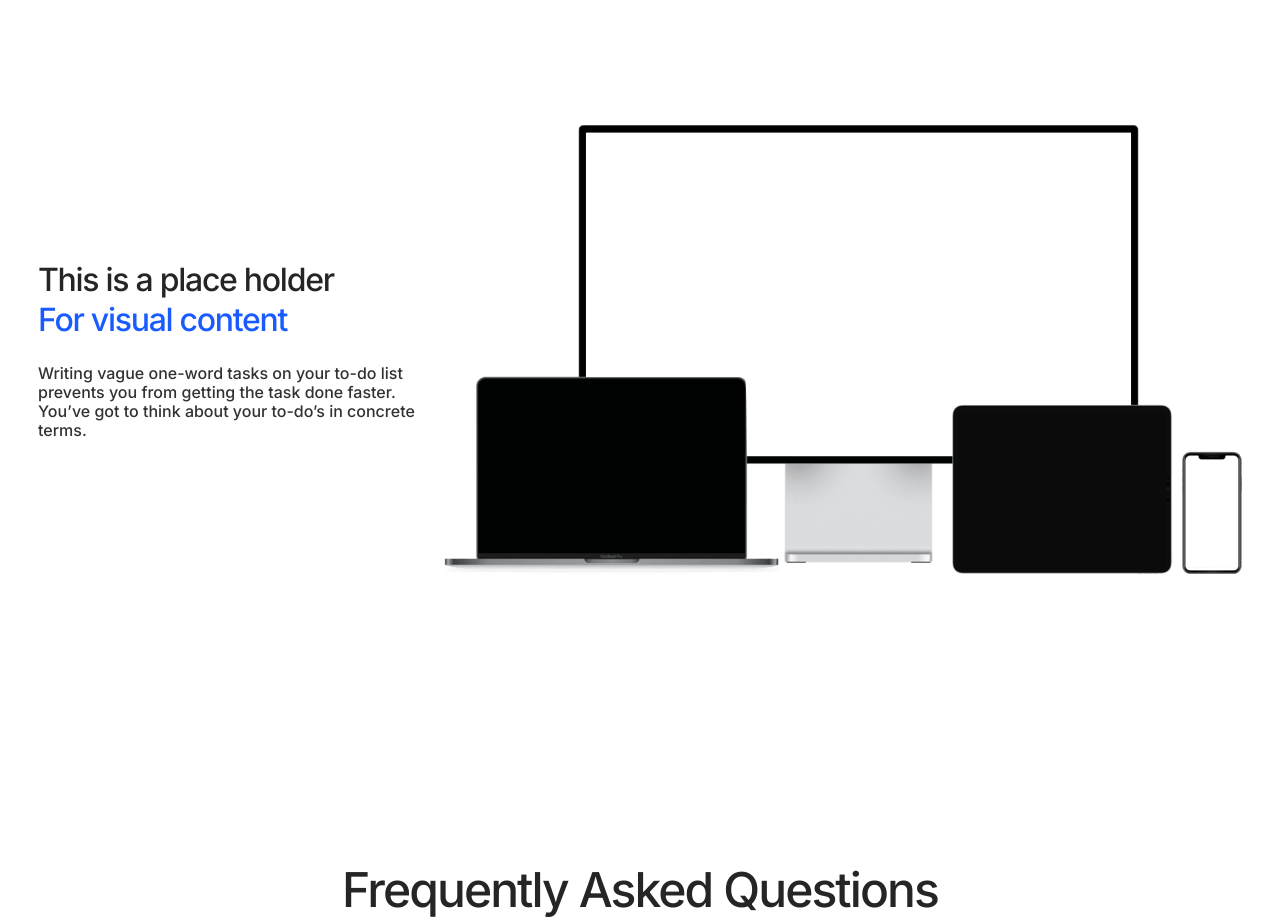
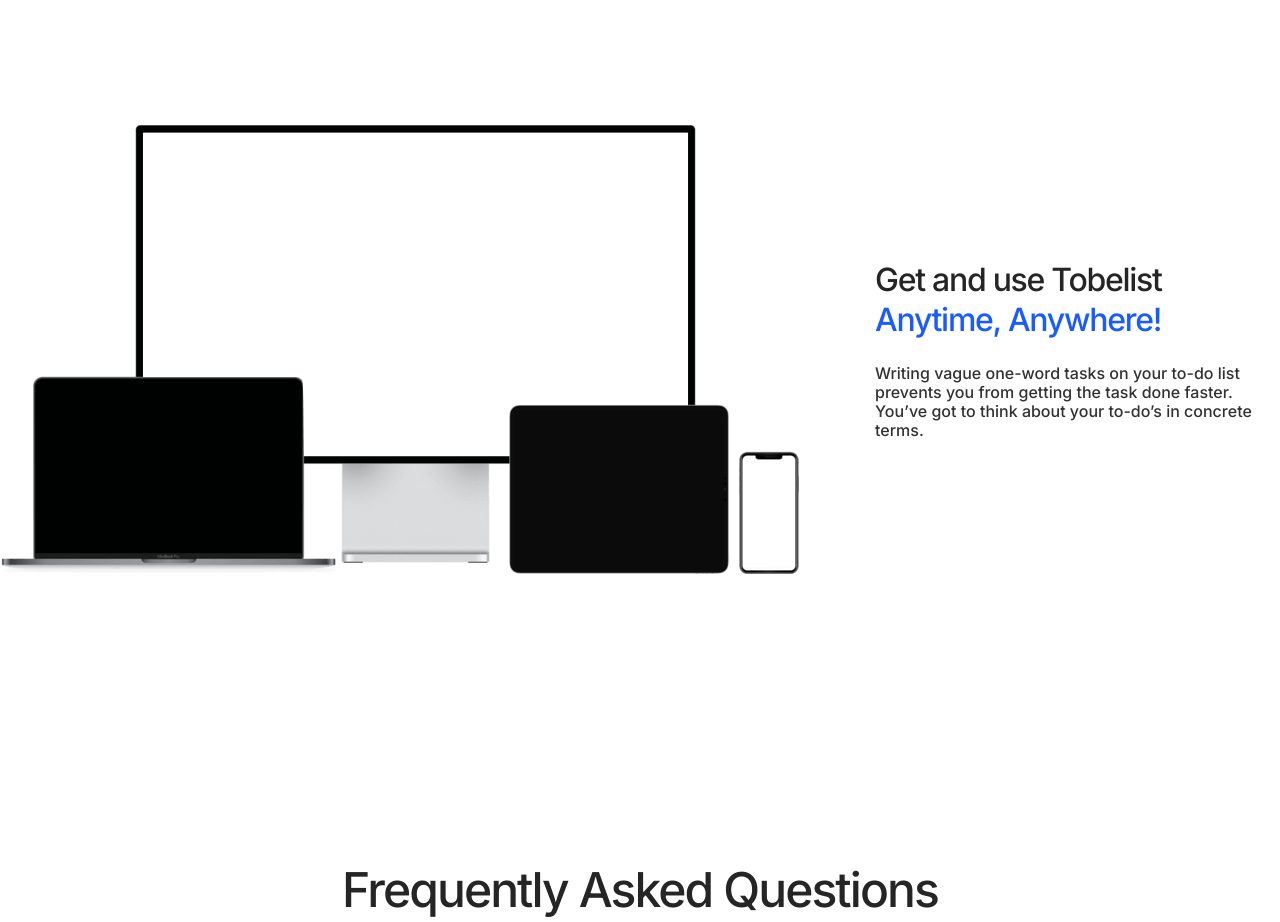
Before and after one commit to ouhoy/tobelist, a React (Vite) app: page / in a window 1280 px wide. Shown: the part 2720-3642 px from the top of the page. Built offline with nearby package versions, Linux system fonts and the light colour scheme.

Commit message:
Update devices section

```diff
--- a/src/components/sections/DevicesMain.tsx
+++ b/src/components/sections/DevicesMain.tsx
@@ -3,19 +3,21 @@
 export default function Devices() {
     return (<section>
         <div className="devices-section">
+
+            <img
+                src={devices}
+                className="section"
+                alt="Tobelist on multiple devices"
+            />
+
             <div className="section">
-                <h4>This is a place holder <span>For visual content</span></h4>
+                <h4>Get and use Tobelist <span>Anytime, Anywhere!</span></h4>
                 <p>
                     Writing vague one-word tasks on your to-do list prevents you from
                     getting the task done faster. You’ve got to think about your
                     to-do’s in concrete terms.
                 </p>
             </div>
-            <img
-                src={devices}
-                className="section"
-                alt="Tobelist on multiple devices"
-            />
         </div>
     </section>)
 }
--- a/src/styles/main.css
+++ b/src/styles/main.css
@@ -348,6 +348,7 @@
 }
 .cta-section h4 span {
   color: #195bff;
+  background: none;
 }
 .cta-section p {
   font-family: "Inter", sans-serif;
@@ -366,9 +367,10 @@
 }
 
 .devices-section {
+  width: 100%;
   display: flex;
   align-items: center;
-  justify-content: center;
+  justify-content: space-between;
   margin: 152px 0;
 }
 .devices-section h4 {
--- a/src/styles/main.scss
+++ b/src/styles/main.scss
@@ -434,6 +434,7 @@
 
     span {
       color: #195bff;
+      background: none;
     }
   }
 
@@ -459,9 +460,10 @@
 
 
 .devices-section {
+  width: 100%;
   display: flex;
   align-items: center;
-  justify-content: center;
+  justify-content: space-between;
   margin: 152px 0;
 
   h4 {
```
Also changed, not shown: 1 other file (tests, documents, lock files or other folders).
